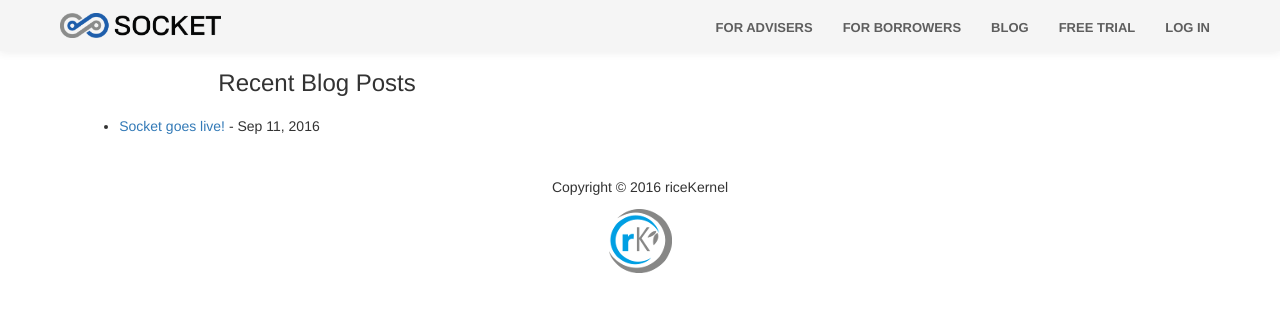
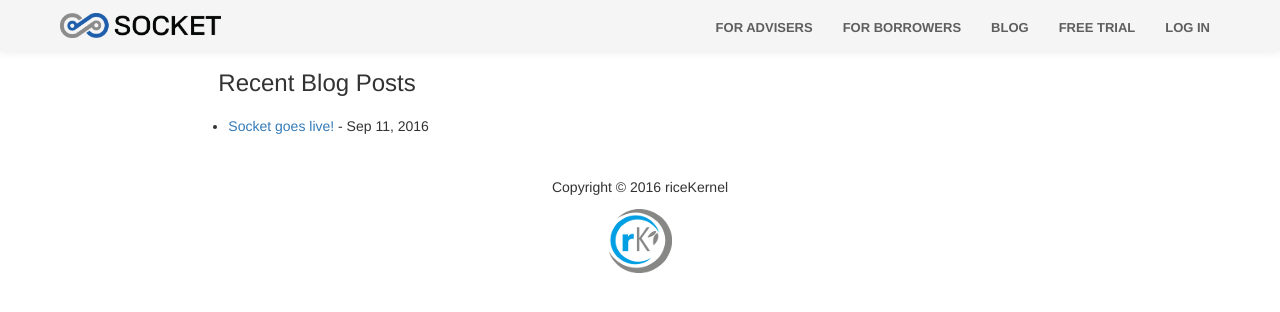
Before and after one commit to riceKernel/socket, a Jekyll site: the page built from blog.html, in a window 1280 px wide. Shown: the top 312 px of the page. Built offline with Jekyll 4.4.1, drawn with Linux system fonts in a browser that asks for light colours.

Commit message:
asdas
adsasd

```diff
--- a/blog.html
+++ b/blog.html
@@ -7,8 +7,7 @@
   </div>
 </div>
 <div class="row">
-  <div class="col-sm-1"></div>
-  <div class="col-sm-10">
+  <div class="col-sm-10 col-sm-offset-1 col-md-8 col-md-offset-2">
     <ul class="post-list pad10">
       {% for post in site.posts %}
         <li>
@@ -17,5 +16,4 @@
       {% endfor %}
     </ul>
   </div>
-  <div class="col-sm-1"></div>
 </div>
```
